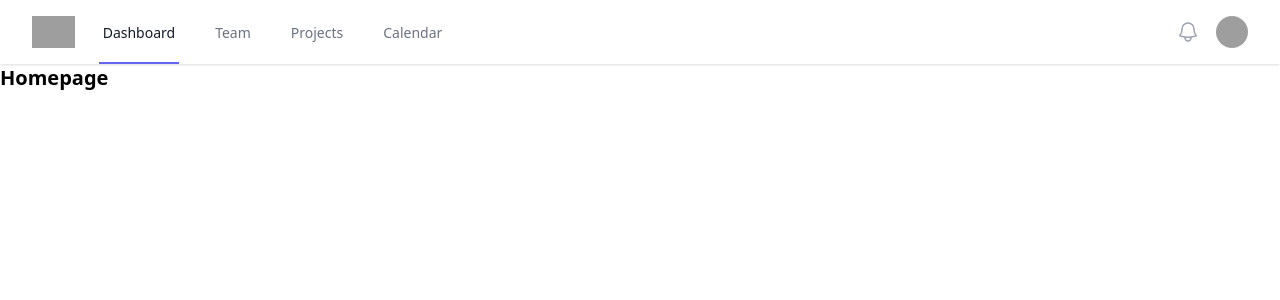
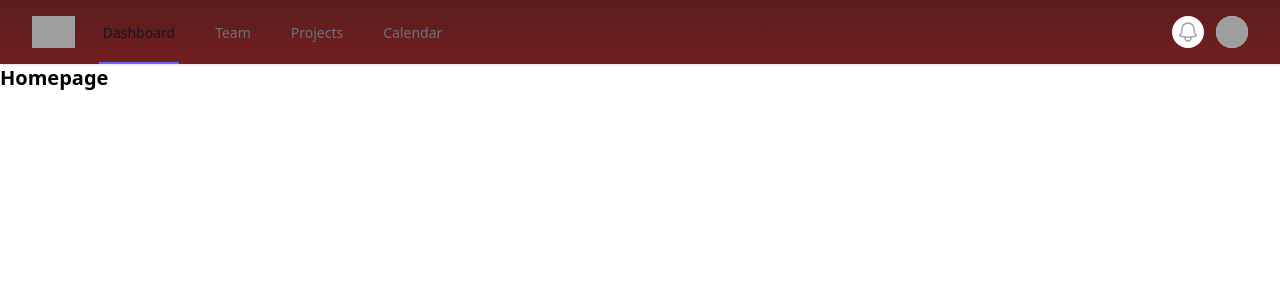
Before and after one commit to TEllwood23/real-ale-api, a React (Vite) app in the folder real-ale-frontend/: page / in a window 1280 px wide. Shown: the top 300 px of the page. Built offline with nearby package versions, Linux system fonts and the light colour scheme; grey boxes are pictures that could not be loaded.

Commit message:
Added styling to NavBar and background

```diff
--- a/real-ale-frontend/src/App.jsx
+++ b/real-ale-frontend/src/App.jsx
@@ -21,11 +21,10 @@ import KeyAuth from './pages/KeyAuth';
 const App = () => {
   return (
     <>
-      {/* <div className="bg-red-800 text-yellow-500 text-center p-4">
-        <h1 className="text-2xl font-bold">Hello, Tailwind CSS!</h1>
-      </div> */}
+    <div className="min-h-screen">
       <NavigationBar />
       <Router>
+          <div className="container mx-auto">
         <Routes>
             <Route path="/" element={<HomePage />} />
             <Route path="/breweries" element={<Breweries />} />
@@ -33,7 +32,9 @@ const App = () => {
             <Route path="/about" element={<About />} />
             <Route path="/key" element={<KeyAuth />} />
           </Routes>
+          </div>
       </Router>
+    </div>
     </>
   );
 };
--- a/real-ale-frontend/src/components/NavigationBar.jsx
+++ b/real-ale-frontend/src/components/NavigationBar.jsx
@@ -3,7 +3,7 @@ import { Bars3Icon, BellIcon, XMarkIcon } from '@heroicons/react/24/outline';
 
 export default function NavigationBar() {
   return (
-    <Disclosure as="nav" className="bg-white shadow">
+    <Disclosure as="nav" className="bg-backgroundColor shadow">
       <div className="mx-auto max-w-7xl px-2 sm:px-6 lg:px-8">
         <div className="relative flex h-16 justify-between">
           <div className="absolute inset-y-0 left-0 flex items-center sm:hidden">
--- a/real-ale-frontend/tailwind.config.js
+++ b/real-ale-frontend/tailwind.config.js
@@ -11,7 +11,7 @@ export default {
         'white': '#ffffff',
       },
       backgroundImage: {
-        'navbar-gradient': 'linear-gradient(to right, #800020, #000000)',
+        'backgroundColor': 'linear-gradient(to bottom, #5a1d1d, #731e1e)',
       }
     },
   },
```
Lines whose indentation alone changed are shown as unchanged.
